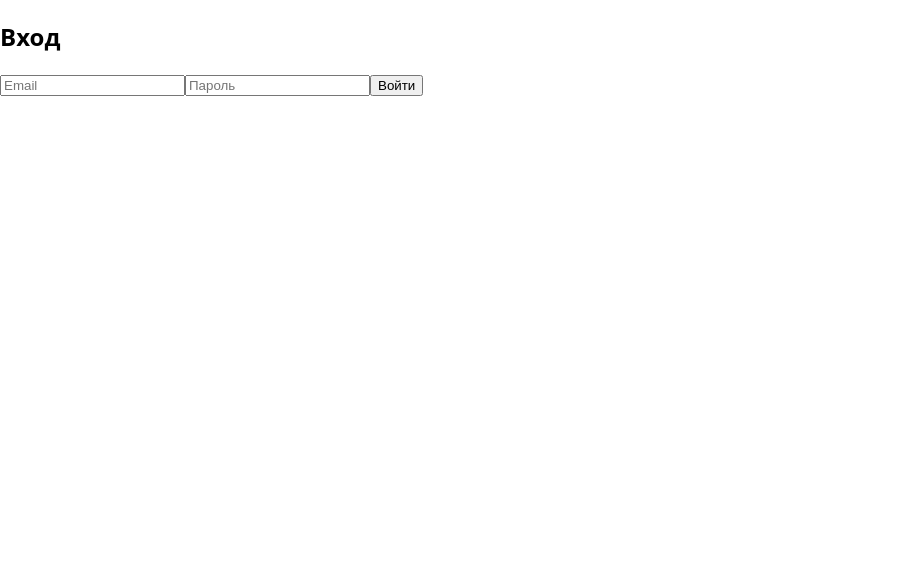
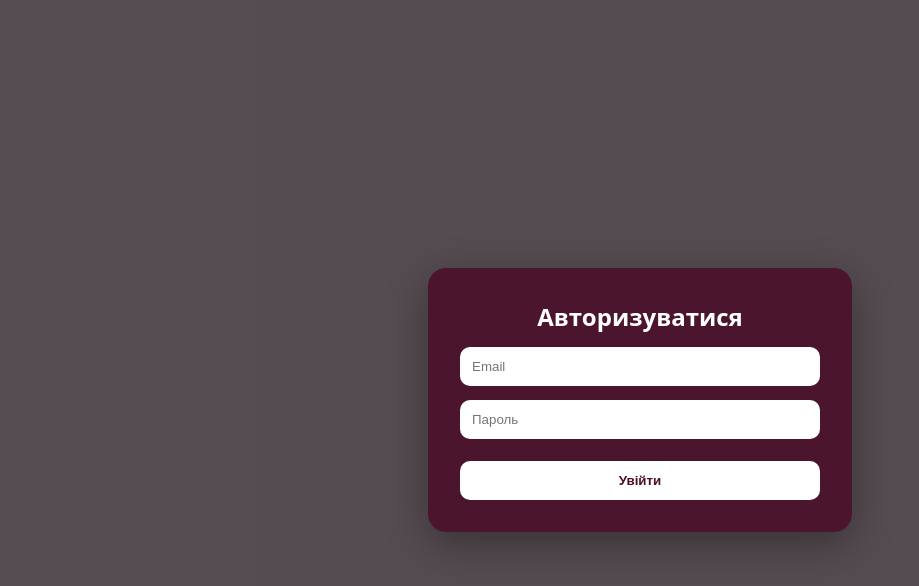
Before and after one commit to Tetiana-Rybko/real-estate-crm, a React (Vite) app in the folder Front/: page /login in a window 1280 px wide. Shown: the top 586 px of the page, without its empty margins (0-919 px from the left). Built offline with nearby package versions, Linux system fonts and the light colour scheme.

Commit message:
restyle login page

```diff
--- a/Front/src/pages/Login.tsx
+++ b/Front/src/pages/Login.tsx
@@ -13,23 +13,65 @@ export default function Login() {
 
     try {
       const data = await login(email, password);
-
       localStorage.setItem("token", data.access_token);
-
       navigate("/clients");
     } catch {
-      alert("Неверный логин или пароль");
+      alert("Невірний логін або пароль");
     }
   }
 
   return (
-    <form onSubmit={handleSubmit}>
-      <h2>Вход</h2>
+    <div
+      style={{
+        minHeight: "100vh",
+        display: "flex",
+        alignItems: "center",
+        justifyContent: "center",
+        backgroundImage: 'url("/logo.png")',
+        backgroundRepeat: "no-repeat",
+        backgroundPosition: "center",
+        backgroundSize: "cover",
+        position: "relative",
+      }}
+    >
+      <div
+        style={{
+          position: "absolute",
+          inset: 0,
+          background: "rgba(20, 8, 14, 0.72)",
+        }}
+      />
+
+      <form
+        onSubmit={handleSubmit}
+        style={{
+          position: "relative",
+          zIndex: 1,
+          width: 360,
+          padding: 32,
+          borderRadius: 18,
+          background: "rgba(74, 15, 40, 0.88)",
+          boxShadow: "0 12px 40px rgba(0,0,0,0.35)",
+          color: "#fff",
+          display: "flex",
+          flexDirection: "column",
+          gap: 14,
+        }}
+      >
+        <h2 style={{ textAlign: "center", margin: 0 }}>
+          Авторизуватися
+        </h2>
 
         <input
           placeholder="Email"
           value={email}
           onChange={(e) => setEmail(e.target.value)}
+          style={{
+            padding: 12,
+            borderRadius: 10,
+            border: "none",
+            outline: "none",
+          }}
         />
 
         <input
@@ -37,9 +79,30 @@ export default function Login() {
           placeholder="Пароль"
           value={password}
           onChange={(e) => setPassword(e.target.value)}
+          style={{
+            padding: 12,
+            borderRadius: 10,
+            border: "none",
+            outline: "none",
+          }}
         />
 
-      <button type="submit">Войти</button>
+        <button
+          type="submit"
+          style={{
+            marginTop: 8,
+            padding: 12,
+            borderRadius: 10,
+            border: "none",
+            background: "#FFFFFF",
+            color: "#4A0F28",
+            fontWeight: 700,
+            cursor: "pointer",
+          }}
+        >
+          Увійти
+        </button>
       </form>
+    </div>
   );
 }
```
Also changed, not shown: 1 other file (tests, documents, lock files or other folders). Lines whose indentation alone changed are shown as unchanged.
